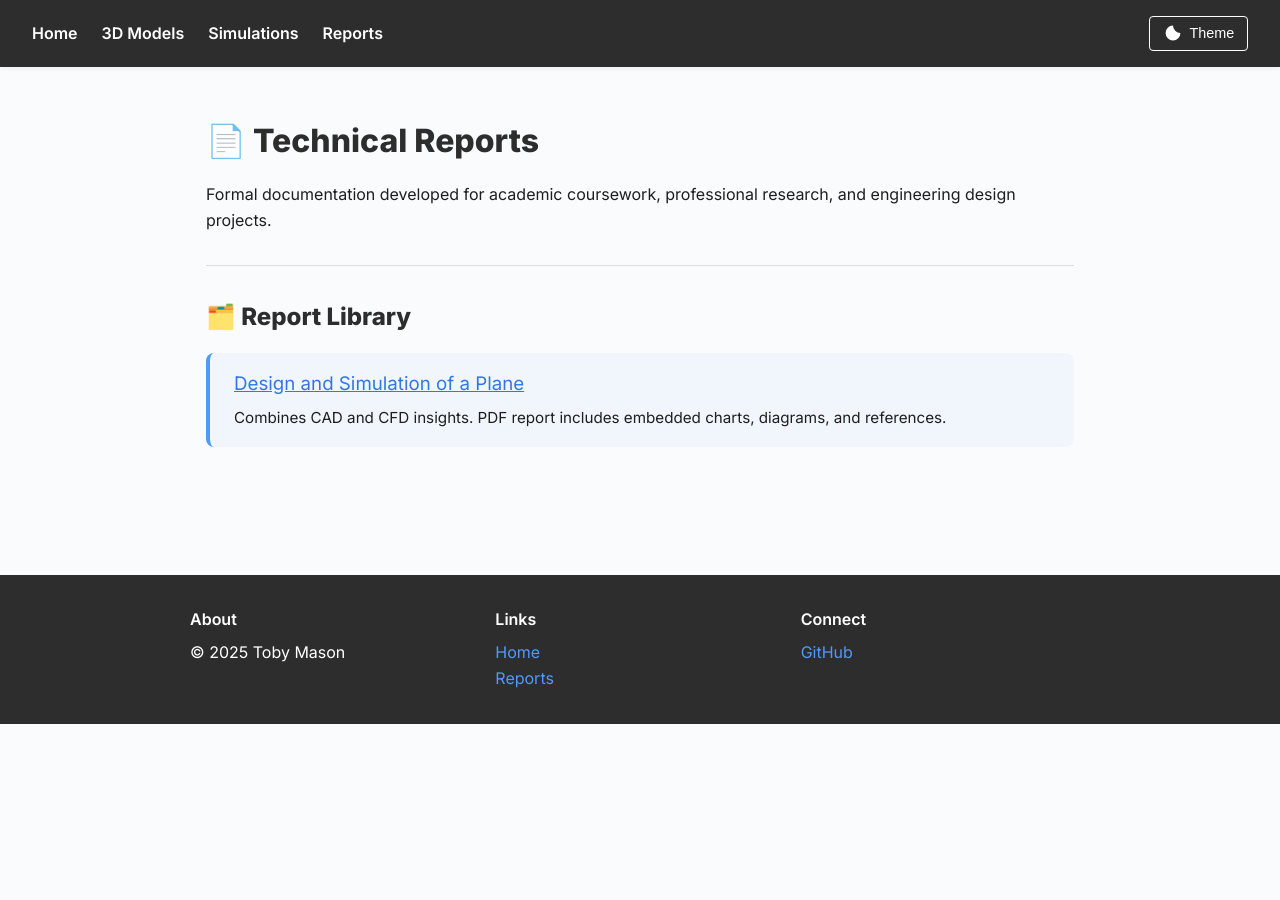
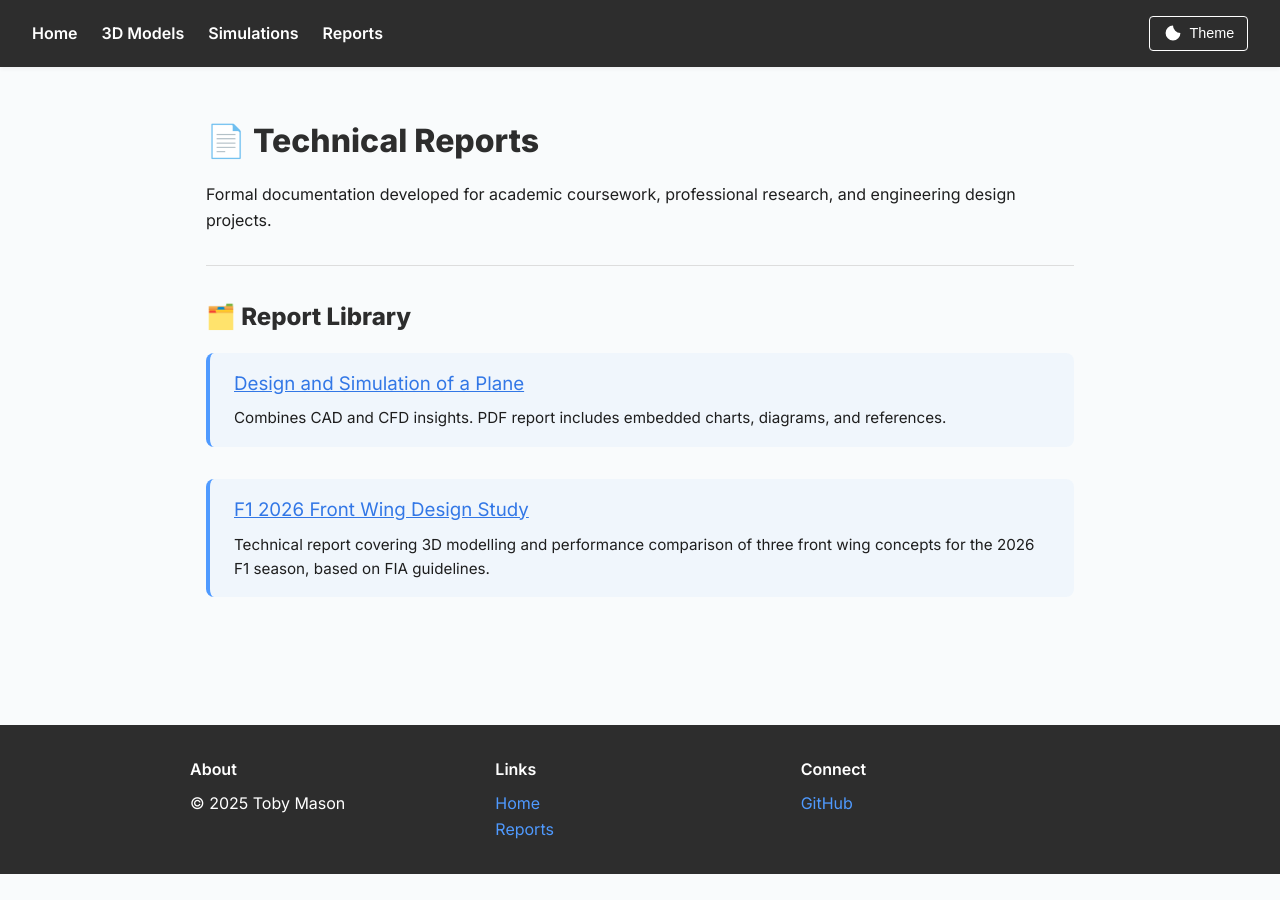
Before and after one commit to tob-mas/engineeringportfolio, a Jekyll site: the page built from reports/reports.md, in a window 1280 px wide. Built offline with Jekyll 4.4.1, drawn with Linux system fonts in a browser that asks for light colours.

Commit message:
Update reports.md

```diff
--- a/reports/reports.md
+++ b/reports/reports.md
@@ -16,3 +16,8 @@ Formal documentation developed for academic coursework, professional research, a
   <h3><a href="{{ site.baseurl }}/reports/10-06-25">Design and Simulation of a Plane</a></h3>
   <p>Combines CAD and CFD insights. PDF report includes embedded charts, diagrams, and references.</p>
 </div>
+
+<div class="content-block">
+  <h3><a href="{{ site.baseurl }}/reports/18.06.25">F1 2026 Front Wing Design Study</a></h3>
+  <p>Technical report covering 3D modelling and performance comparison of three front wing concepts for the 2026 F1 season, based on FIA guidelines.</p>
+</div>
```
